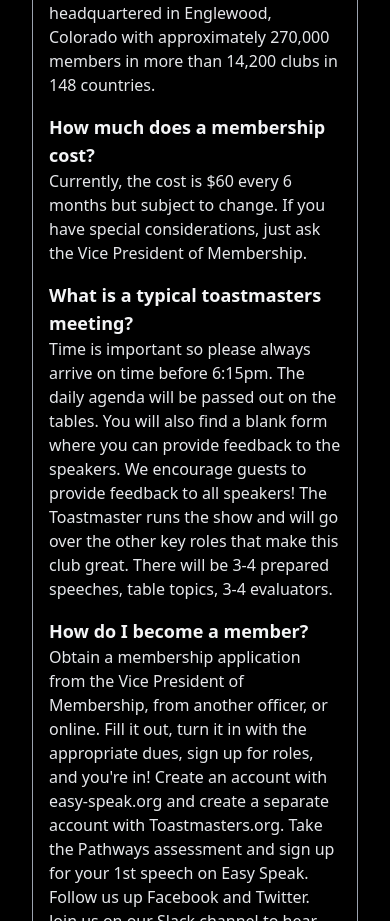
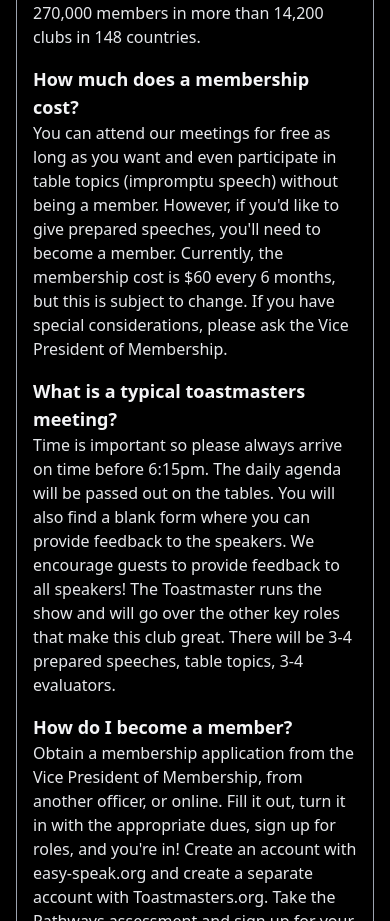
Before and after one commit to josh-may/austin-toastmasters, a Next.js app: page / in a window 390 px wide. Shown: the part 1400-2321 px from the top of the page. Built offline with nearby package versions, Linux system fonts and the light colour scheme.

Commit message:
Lazy commit

```diff
--- a/components/faq.js
+++ b/components/faq.js
@@ -19,7 +19,7 @@ const FAQ = () => {
     {
       question: "How much does a membership cost?",
       answer:
-        "Currently, the cost is $60 every 6 months but subject to change. If you have special considerations, just ask the Vice President of Membership.",
+        "You can attend our meetings for free as long as you want and even participate in table topics (impromptu speech) without being a member. However, if you'd like to give prepared speeches, you'll need to become a member. Currently, the membership cost is $60 every 6 months, but this is subject to change. If you have special considerations, please ask the Vice President of Membership.",
     },
     {
       question: "What is a typical toastmasters meeting?",
--- a/pages/index.js
+++ b/pages/index.js
@@ -198,7 +198,7 @@ export default function Home() {
           </div>
         </section>
 
-        <section id="faq" className="w-full mb-6 px-4 sm:px-0">
+        <section id="faq" className="w-full mb-6">
           <FAQ />
         </section>
         <footer className="w-full text-center  mt-12 text-gray-400 text-lg">
```
